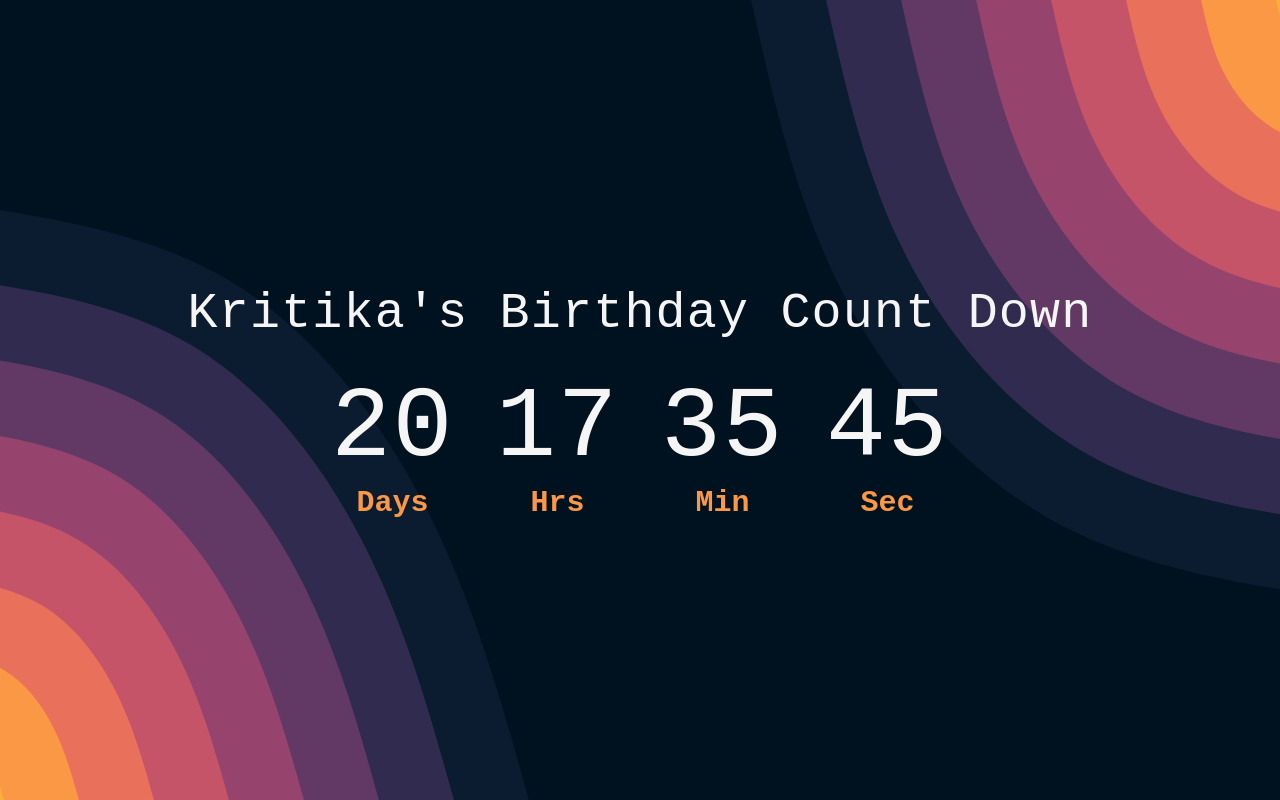
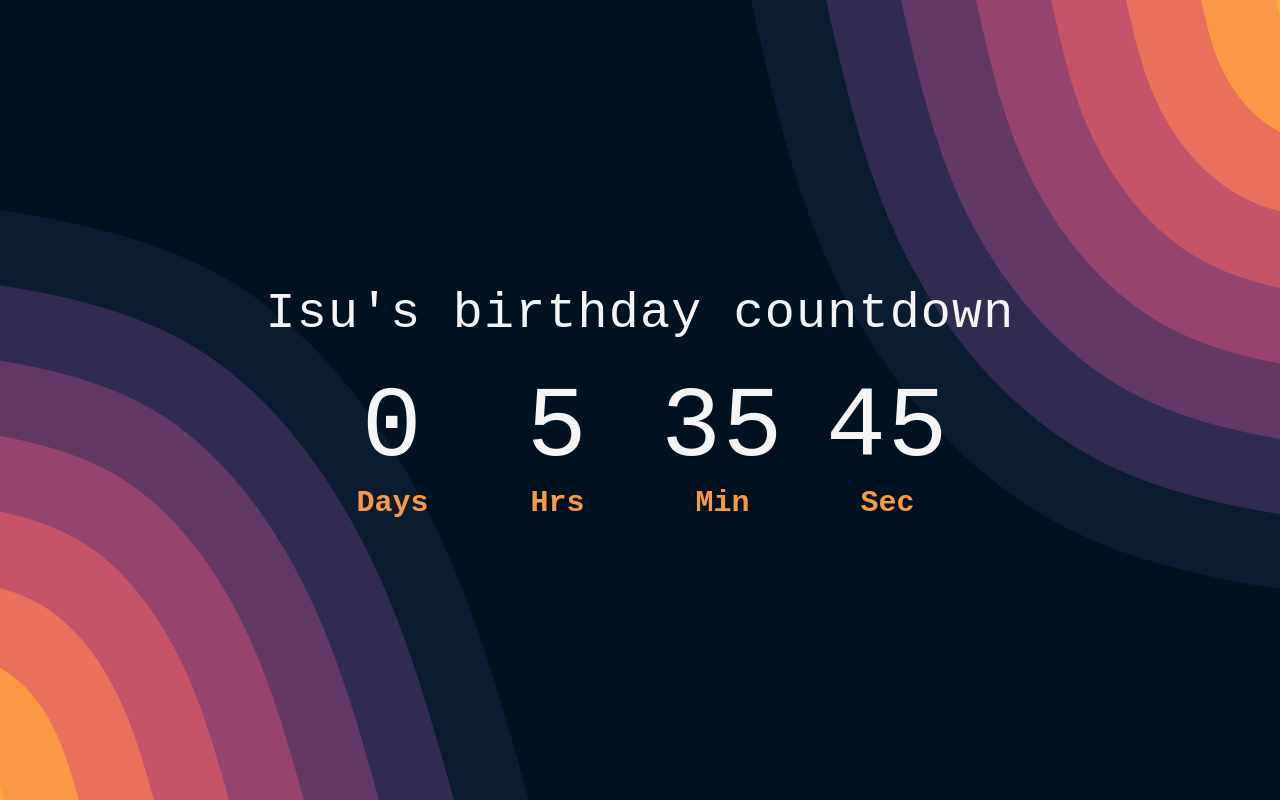
Before and after one commit to joshir16/countdown, a website: page index.html in a window 1280 px wide. Drawn offline with Linux system fonts and the light colour scheme.

Commit message:
v-- 2.0.1

```diff
--- a/index.html
+++ b/index.html
@@ -14,14 +14,14 @@
 
     <link rel="stylesheet" href="css/style.css" />
 
-    <script defer src="js/script.js"></script>
+    <!-- <script defer src="js/script.js"></script> -->
 
-    <!-- <script defer src="js/extra.js"></script> -->
+    <script defer src="js/extra.js"></script>
 
     <title>CountDown</title>
   </head>
   <body>
-    <h1 class="heading">Kritika's Birthday Count Down</h1>
+    <h1 class="heading">Birthday Count Down</h1>
 
     <div class="container">
       <div class="timer">
--- a/js/extra.js
+++ b/js/extra.js
@@ -2,7 +2,14 @@
 
 // "use strict";
 
-const birthDay = [
+// const currentYear = new Date().getFullYear();
+
+const allBirthDays = [
+  {
+    name: "Isu",
+    date: 04,
+    month: "November",
+  },
   {
     name: "Kritika",
     date: 25,
@@ -14,6 +21,16 @@ const birthDay = [
     month: "November",
   },
   {
+    name: "Manjusha",
+    date: 08,
+    month: "December",
+  },
+  {
+    name: "Indira",
+    date: 12,
+    month: "December",
+  },
+  {
     name: "Rishabh",
     date: 16,
     month: "December",
@@ -21,21 +38,44 @@ const birthDay = [
 ];
 
 // /////////////////////////////////////////////////////////////
+
 // /////////////////////////////////////////////////////////////
+let i = 0;
 
-let currentYear = new Date().getFullYear();
+const countdown = () => {
+  let obj = allBirthDays[i];
 
-let name;
-let date;
-let month;
+  let { name, date, month } = obj;
 
-let gap;
+  let nextDate = new Date(`${month} ${date}, 2021 12:00:00`).getTime();
+  const now = new Date().getTime();
 
-const [obj1] = birthDay;
-({ name, date, month } = obj1);
+  const gap = nextDate - now;
 
-const nextBirthDay = new Date(`${month} ${date}, ${currentYear} 00:00:00`);
+  if (gap < 0) {
+    i++;
+    return;
+  }
+  /////////////////////////////////////////////////////////////////////////
+  //=======================================================================
+  const second = 1000;
+  const minute = second * 60;
+  const hour = minute * 60;
+  const day = hour * 24;
 
-console.log(name, nextBirthDay);
+  // -----------------
+  const textDay = Math.floor(gap / day);
+  const textHour = Math.floor((gap % day) / hour);
+  const textMin = Math.floor((gap % hour) / minute);
+  const textSec = Math.floor((gap % minute) / second);
 
-// ---------------------------------------------------------------
+  // -----------------------------------------------------
+
+  document.querySelector(".heading").innerText = `${name}'s birthday countdown`;
+  document.querySelector(".timer__days").innerText = textDay;
+  document.querySelector(".timer__hrs").innerText = textHour;
+  document.querySelector(".timer__min").innerText = textMin;
+  document.querySelector(".timer__sec").innerText = textSec;
+};
+
+setInterval(countdown, 1000);
```
